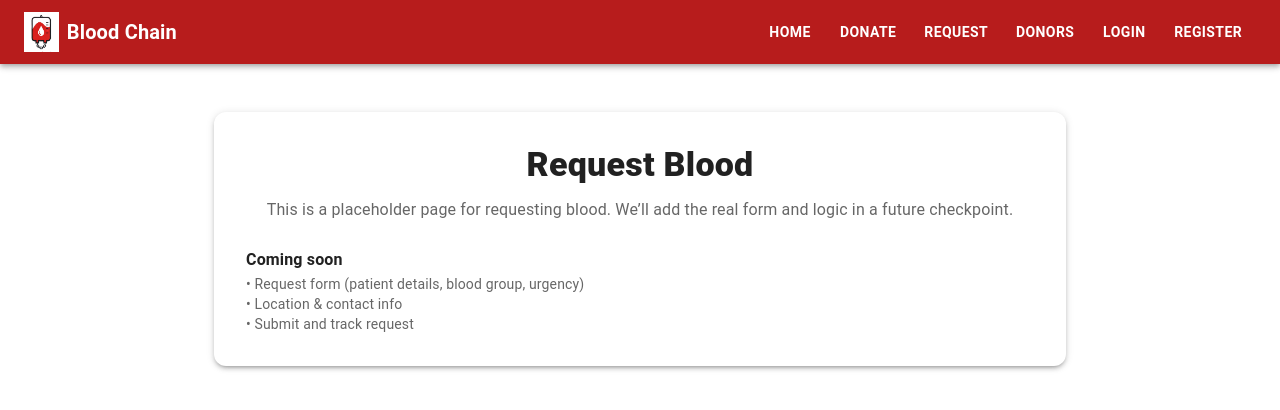
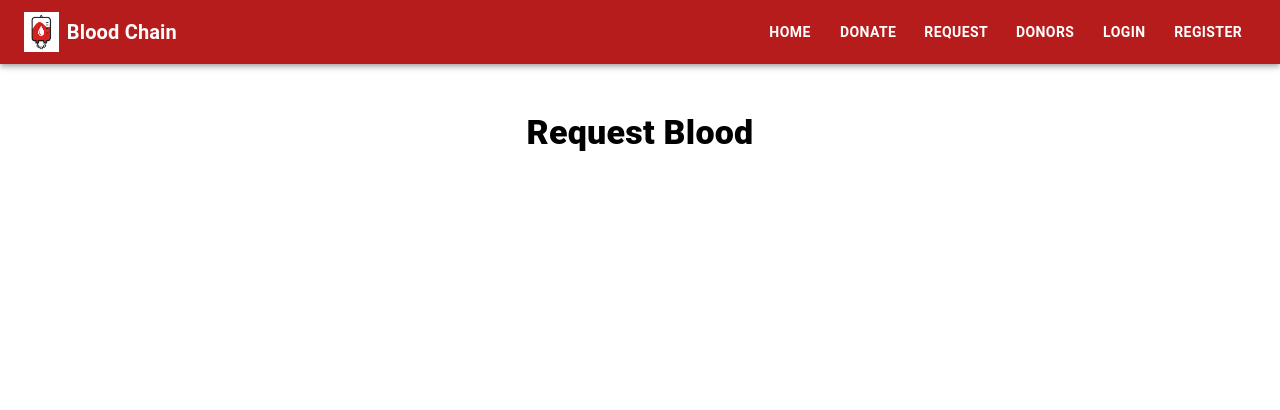
Before and after one commit to Zumaina/bloodchain, a React (Create React App) app in the folder frontend/: page /request in a window 1280 px wide. Shown: the top 410 px of the page. Built offline with nearby package versions, Linux system fonts and the light colour scheme.

Commit message:
fix heading of donors and request page

```diff
--- a/frontend/src/pages/DonorsPage.js
+++ b/frontend/src/pages/DonorsPage.js
@@ -4,26 +4,9 @@ import { Container, Paper, Typography, Box } from "@mui/material";
 const DonorsPage = () => {
   return (
     <Container maxWidth="md" sx={{ mt: 6, mb: 8 }}>
-      <Paper elevation={3} sx={{ p: 4, borderRadius: 3 }}>
-        <Typography variant="h4" fontWeight={800} align="center" gutterBottom>
+      <Typography variant="h4" fontWeight={800} align="center" gutterBottom>
           Donors
-        </Typography>
-        <Typography variant="body1" color="text.secondary" align="center">
-          This is a placeholder page for donor listings and filters.
-          We’ll connect this to the database in a future checkpoint.
-        </Typography>
-
-        <Box sx={{ mt: 3 }}>
-          <Typography variant="subtitle1" fontWeight={700}>
-            Planned features
-          </Typography>
-          <Typography variant="body2" color="text.secondary">
-            • Filter donors by blood group & location<br/>
-            • Contact options (secure)<br/>
-            • Availability status
-          </Typography>
-        </Box>
-      </Paper>
+      </Typography>
     </Container>
   );
 };
--- a/frontend/src/pages/RequestPage.js
+++ b/frontend/src/pages/RequestPage.js
@@ -4,26 +4,9 @@ import { Container, Paper, Typography, Box } from "@mui/material";
 const RequestPage = () => {
   return (
     <Container maxWidth="md" sx={{ mt: 6, mb: 8 }}>
-      <Paper elevation={3} sx={{ p: 4, borderRadius: 3 }}>
-        <Typography variant="h4" fontWeight={800} align="center" gutterBottom>
+      <Typography variant="h4" fontWeight={800} align="center" gutterBottom>
           Request Blood
-        </Typography>
-        <Typography variant="body1" color="text.secondary" align="center">
-          This is a placeholder page for requesting blood.
-          We’ll add the real form and logic in a future checkpoint.
-        </Typography>
-
-        <Box sx={{ mt: 3 }}>
-          <Typography variant="subtitle1" fontWeight={700}>
-            Coming soon
-          </Typography>
-          <Typography variant="body2" color="text.secondary">
-            • Request form (patient details, blood group, urgency)<br/>
-            • Location & contact info<br/>
-            • Submit and track request
-          </Typography>
-        </Box>
-      </Paper>
+      </Typography>
     </Container>
   );
 };
```
